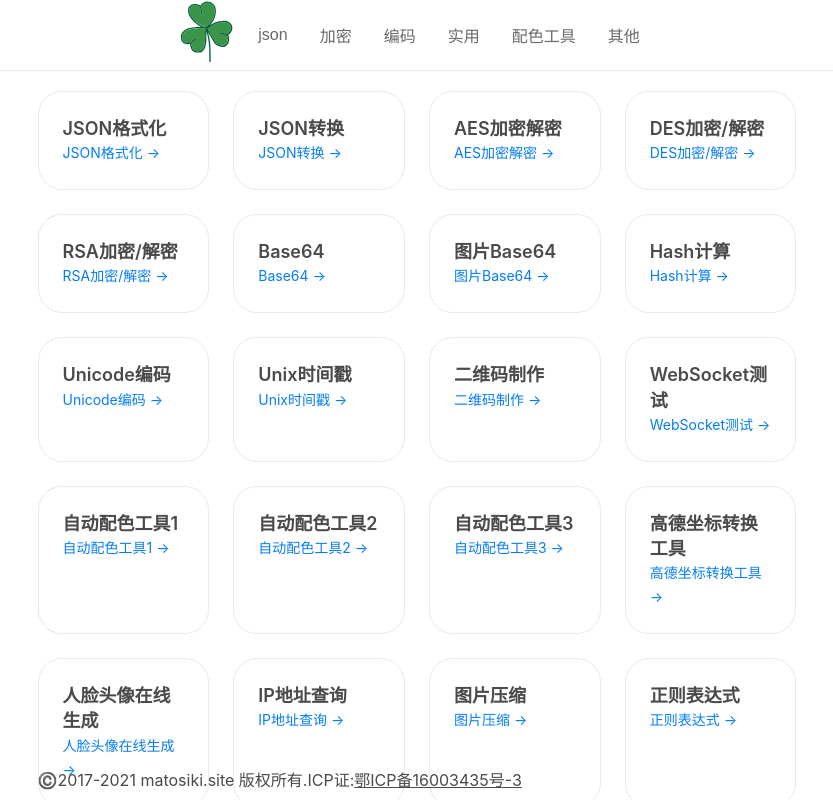
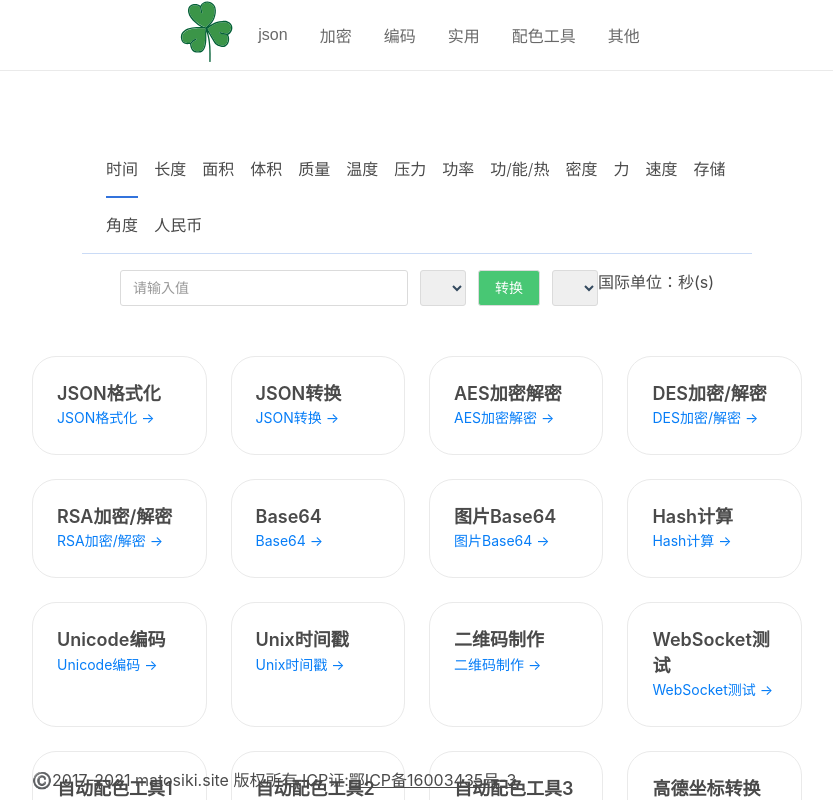
Before and after one commit to gorpher/nextjs-tools, a Next.js app: page / in a window 1280 px wide. Shown: the top 800 px of the page, without its empty margins (223-1056 px from the left). Built offline with nearby package versions, Linux system fonts and the light colour scheme.

Commit message:
添加快捷工具

```diff
--- /dev/null
+++ b/components/quick.tsx
@@ -0,0 +1,155 @@
+import { useState } from "react";
+import styles from "./layout.module.css";
+export default function Quick() {
+    const [segment, setSegment] = useState<string>("time")
+    return (<div className="quick">
+        <div className="flex mt2" style={{ justifyContent: "center" }}>
+            <nav>
+                <ul>
+                    <li><a className={segment === "time" ? "selected" : ""} onClick={(e) => {
+                        e.preventDefault()
+                        setSegment("time")
+                    }}>时间</a></li>
+                    <li><a className={segment === "length" ? "selected" : ""} onClick={(e) => {
+                        e.preventDefault()
+                        setSegment("length")
+                    }}>长度</a></li>
+                    <li><a className={segment === "area" ? "selected" : ""} onClick={(e) => {
+                        e.preventDefault()
+                        setSegment("area")
+                    }}>面积</a></li>
+                    <li><a className={segment === "volume" ? "selected" : ""} onClick={(e) => {
+                        e.preventDefault()
+                        setSegment("volume")
+                    }}>体积</a></li>
+                    <li><a className={segment === "quality" ? "selected" : ""} onClick={(e) => {
+                        e.preventDefault()
+                        setSegment("quality")
+                    }}>质量</a></li>
+                    <li><a className={segment === "temperature" ? "selected" : ""} onClick={(e) => {
+                        e.preventDefault()
+                        setSegment("temperature")
+                    }}>温度</a></li>
+                    <li><a className={segment === "pressure" ? "selected" : ""} onClick={(e) => {
+                        e.preventDefault()
+                        setSegment("pressure")
+                    }}>压力</a></li>
+                    <li><a className={segment === "power" ? "selected" : ""} onClick={(e) => {
+                        e.preventDefault()
+                        setSegment("power")
+                    }}>功率</a></li>
+                    <li><a className={segment === "energy" ? "selected" : ""} onClick={(e) => {
+                        e.preventDefault()
+                        setSegment("energy")
+                    }}>功/能/热</a></li>
+                    <li><a className={segment === "density" ? "selected" : ""} onClick={(e) => {
+                        e.preventDefault()
+                        setSegment("density")
+                    }}>密度</a></li>
+                    <li><a className={segment === "strength" ? "selected" : ""} onClick={(e) => {
+                        e.preventDefault()
+                        setSegment("strength")
+                    }}>力</a></li>
+                    <li><a className={segment === "speed" ? "selected" : ""} onClick={(e) => {
+                        e.preventDefault()
+                        setSegment("speed")
+                    }}>速度</a></li>
+                    <li><a className={segment === "storage" ? "selected" : ""} onClick={(e) => {
+                        e.preventDefault()
+                        setSegment("storage")
+                    }}>存储</a></li>
+                    <li><a className={segment === "angle" ? "selected" : ""} onClick={(e) => {
+                        e.preventDefault()
+                        setSegment("angle")
+                    }}>角度</a></li>
+                    <li><a className={segment === "rmb" ? "selected" : ""} onClick={(e) => {
+                        e.preventDefault()
+                        setSegment("rmb")
+                    }}>人民币</a></li>
+                </ul>
+            </nav>
+        </div>
+        {
+            segment === "time" && quickTime()
+        }
+        {
+            segment === "length" && quickLength()
+        }
+
+        <style jsx >
+            {`
+            .quick{
+                margin:50px;
+            }
+            nav {
+                border-bottom: 1px solid #3273dc42;
+                font-weight: 300;
+                padding: 0 1em;
+            }
+
+            ul {
+                margin: 0;
+                padding: 0;
+            }
+
+            /* clearfix */
+            ul::after {
+                content: '';
+                display: block;
+                clear: both;
+            }
+
+            li {
+                display: block;
+                float: left;
+            }
+
+            .selected {
+                position: relative;
+                display: inline-block;
+            }
+
+            .selected::after {
+                position: absolute;
+                content: '';
+                width: calc(100% - 1em);
+                height: 2px;
+                background-color: #3273dc;
+                display: block;
+                bottom: -1px;
+            }
+
+            a {
+                text-decoration: none;
+                padding: 1em 0.5em;
+                display: block;
+                cursor:pointer;
+            }
+         `}
+        </style>
+    </div>)
+}
+
+function quickTime() {
+    return (<div className="flex mt2" style={{ justifyContent: "center" }}>
+        <input className="input mr1 min-w-4 max-w-8" type="number" placeholder="请输入值" />
+        <select className="select mr1" name="from" >
+        </select>
+        <button className="button success mr1" >转换</button>
+        <select className="select" name="to" >
+        </select>
+        国际单位：秒(s)
+    </div>)
+}
+
+function quickLength() {
+    return (<div className="flex mt2" style={{ justifyContent: "center" }}>
+        <input className="input mr1 min-w-4 max-w-8" type="number" placeholder="请输入值" />
+        <select className="select mr1" name="from" >
+        </select>
+        <button className="button success mr1" >转换</button>
+        <select className="select" name="to" >
+        </select>
+        国际单位：米(m)
+    </div>)
+}
--- a/pages/index.tsx
+++ b/pages/index.tsx
@@ -1,14 +1,17 @@
 import Head from 'next/head'
-import {Layout} from '../components/layout'
+import { Layout } from '../components/layout'
 import Grid from '../components/grid'
+import Quick from '../components/quick'
+
 import React from "react";
 
 export default function Index() {
     return (
         <Layout keyword="在线工具,工具,开发工具,二维码,JSON格式化,Unix时间戳,Base64,MD5,加密解密"
-                description="AlaTools是一个在线工具网站。提供二维码制作、JSON格式化、Unix时间戳转换、Base64编码、加密解密、图片压缩、IP查询、Hash计算等常用工具。">
-            <Grid/>
-            <footer style={{position:"absolute",bottom:0,height:"2rem"}}>
+            description="AlaTools是一个在线工具网站。提供二维码制作、JSON格式化、Unix时间戳转换、Base64编码、加密解密、图片压缩、IP查询、Hash计算等常用工具。">
+            <Quick />
+            <Grid />
+            <footer style={{ position: "absolute", bottom: 0, height: "2rem" }}>
                 <p className="site-description">©️2017-2021 matosiki.site 版权所有.ICP证:<a
                     href="https://beian.miit.gov.cn/#/Integrated/recordQuery" target="_blank"
                     rel="noopener">鄂ICP备16003435号-3</a></p>
--- a/styles/global.css
+++ b/styles/global.css
@@ -91,6 +91,10 @@ input::-webkit-inner-spin-button {
 
 .mt2 {
     margin-top: 16px
+}
+
+.mr1 {
+    margin-right: 12px
 }
 
 .input,
@@ -466,3 +470,26 @@ pre {
 .content p:not(:last-child), .content ol:not(:last-child), .content ul:not(:last-child), .content pre:not(:last-child), .content table:not(:last-child) {
     margin-bottom: 16px;
 }
+.min-w-4{
+    min-width: 6rem;
+}
+
+.max-w-8{
+    max-width: 18rem;
+}
+
+
+.selected {
+    position: relative;
+    display: inline-block;
+}
+
+.selected::after {
+    position: absolute;
+    content: '';
+    width: calc(100% - 1em);
+    height: 2px;
+    background-color: rgb(255,62,0);
+    display: block;
+    bottom: -1px;
+}
```
